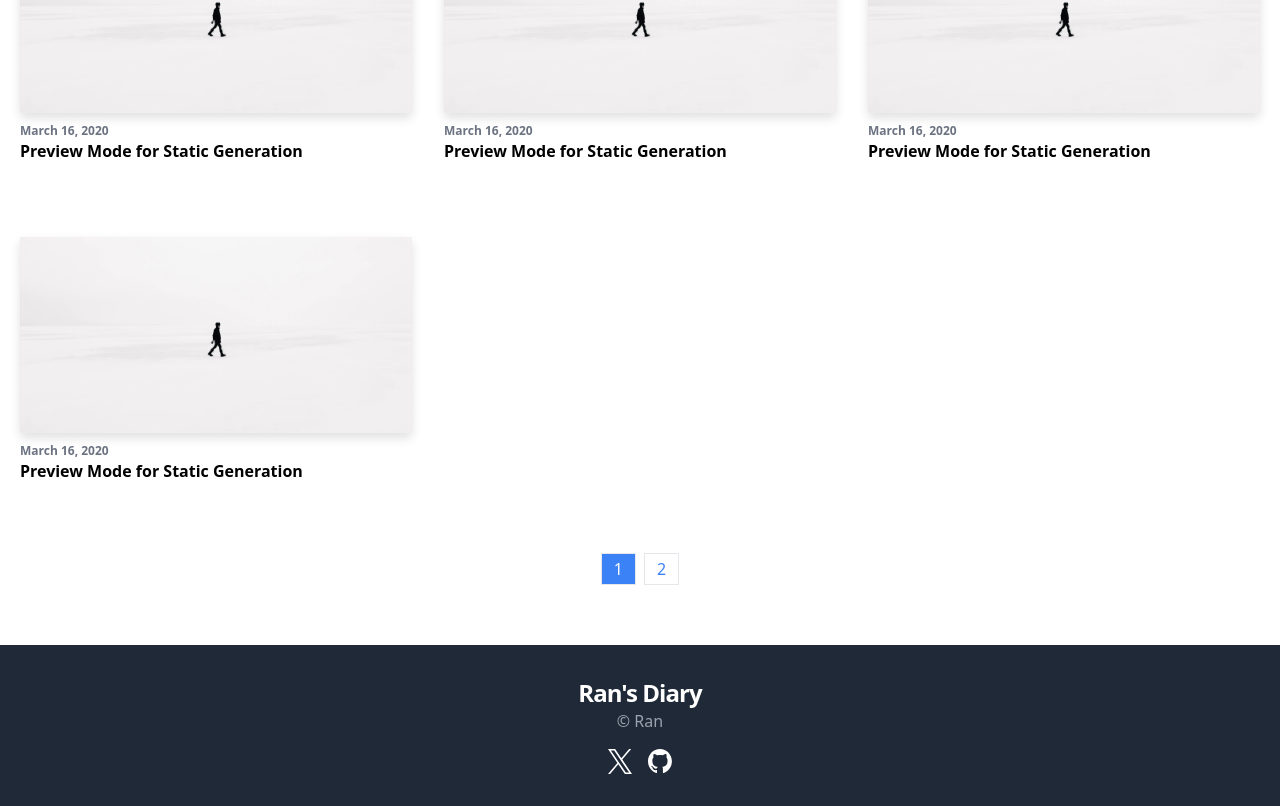
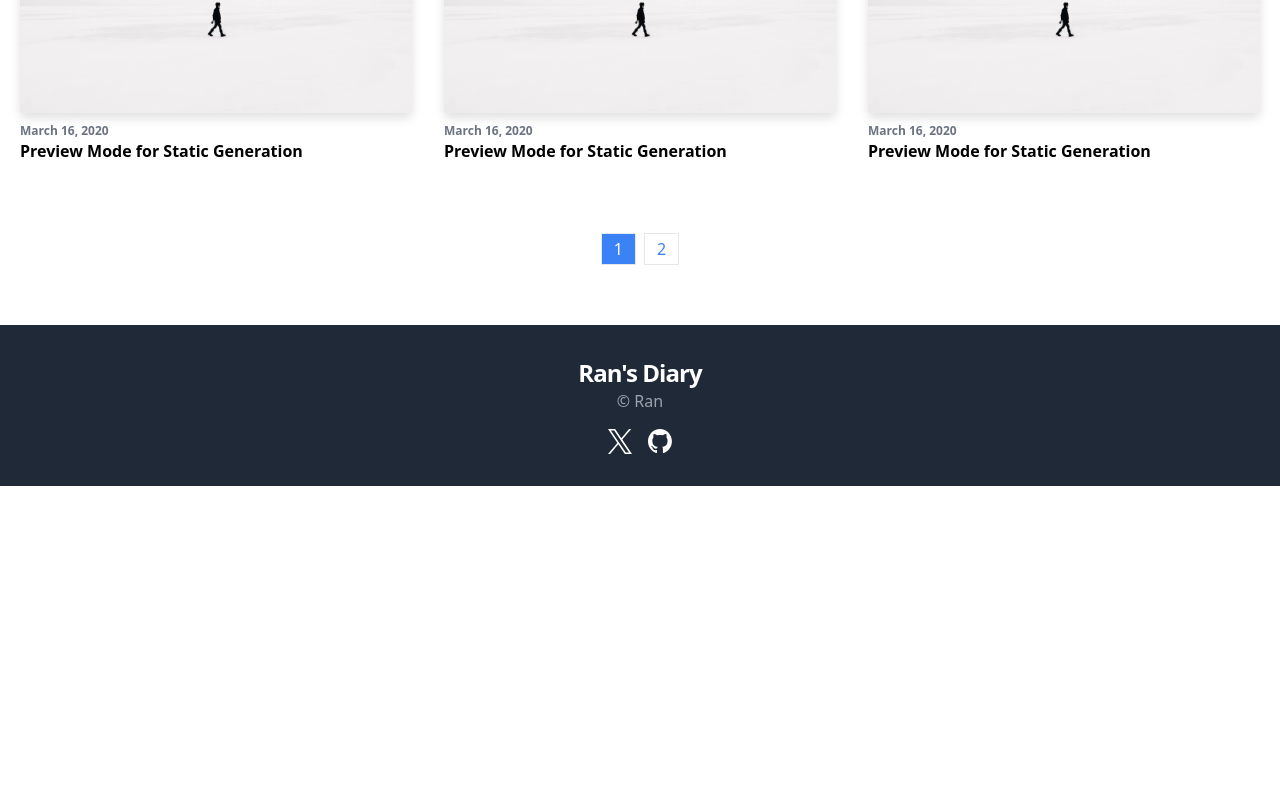
Before and after one commit to Masurun/blog-app, a Next.js app: page /blog/tech/1 in a window 1280 px wide. Shown: the part 955-1761 px from the top of the page. After the commit the page ends 1441 px from the top, so only its background shows below. Built offline with nearby package versions, Linux system fonts and the light colour scheme.

Commit message:
Update page.tsx

```diff
--- a/src/app/blog/tech/[page]/page.tsx
+++ b/src/app/blog/tech/[page]/page.tsx
@@ -5,7 +5,7 @@ import { PostPreview } from "@/app/_components/post-preview";
 import Pagination from "@/app/_components/pagination"; // ページネーションコンポーネントをインポート
 
 
-const POSTS_PER_PAGE = 10; // 1ページあたりの投稿数を設定
+const POSTS_PER_PAGE = 9; // 1ページあたりの投稿数を設定
 
 export async function generateStaticParams() {
   const allPosts: Post[] = await getAllPosts();
```
